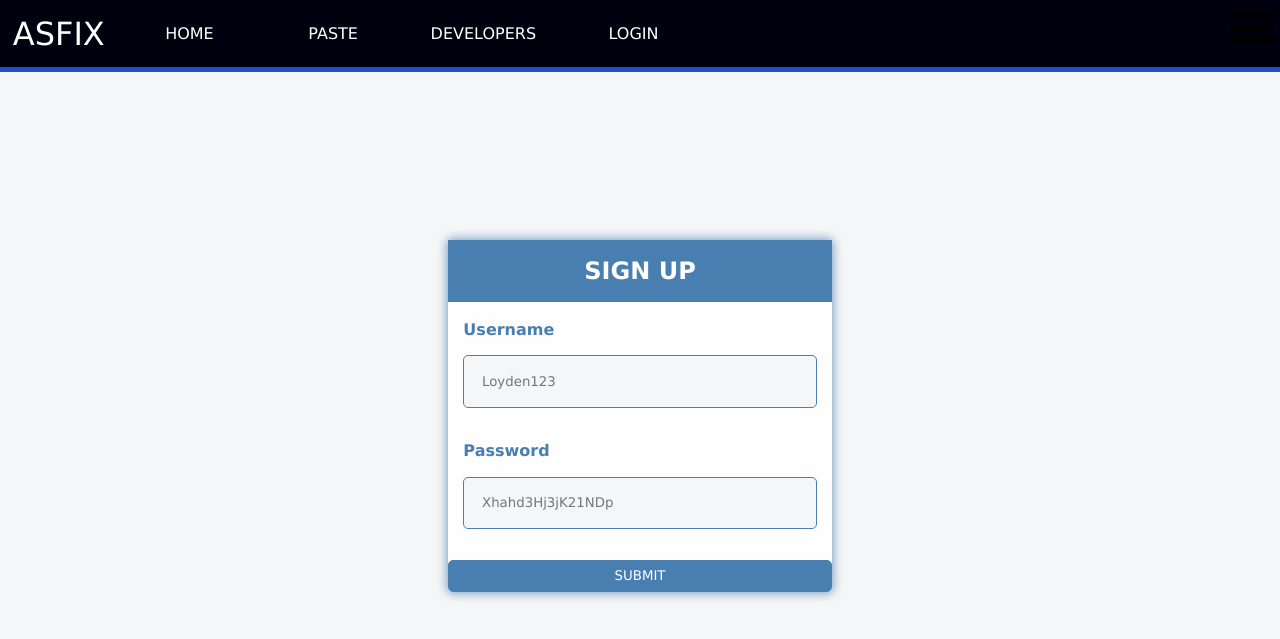
After one commit to enzolouis/embin, a Django app: template templates/sign-up.html in a window 1280 px wide. The commit adds this page. Shown: the top 639 px of the page. Run offline with Django 3.2, Linux system fonts and the light colour scheme; the template is opened without the code that fills it, so the values that code supplies are empty.

Commit message:
add front-end /login/sign-up page

```diff
--- a/asfix/urls.py
+++ b/asfix/urls.py
@@ -22,6 +22,8 @@ urlpatterns = [
 	path('', views.home),
     # path('developers', views.developers),
     path('login', views.login),
+    path('login/sign-in', views.sign_in),
+    path('login/sign-up', views.sign_up),
 	path('bin/', include("applications.bin.urls")),
     path('admin/', admin.site.urls),
 ]
--- a/asfix/views.py
+++ b/asfix/views.py
@@ -11,6 +11,12 @@ def developers(request):
 
 def login(request):
 	return render(request, "login.html")
+
+def sign_in(request):
+	return render(request, "sign-in.html")
+
+def sign_up(request):
+	return render(request, "sign-up.html")
 
 
 
--- /dev/null
+++ b/static/sign-up.css
@@ -0,0 +1,80 @@
+
+.div-signup {
+	position: absolute;
+	top: 30%;
+	left:50%;
+	-ms-transform: translateY(-30%);
+	transform: translateY(-30%);
+	-ms-transform: translateX(-50%);
+	transform: translateX(-50%);
+	width:30%;
+
+	border-radius:5px;
+	background-color:#fefefe;
+
+
+	box-shadow: 0px 0px 10px 2px rgba(72, 126, 176,0.65);
+	-moz-box-shadow: 0px 0px 10px 2px rgba(72, 126, 176,0.65);
+	-webkit-box-shadow: 0px 0px 10px 2px rgba(72, 126, 176,0.65);
+}
+
+.div-signup .top {
+	text-align:center;
+	background:rgb(72, 126, 176);
+	color:#fefefe;
+	padding:5%;
+}
+
+.div-signup .middle {
+	padding:5% 4% 8% 4%;
+}
+
+.div-signup .bottom {
+	width:100%;
+}
+
+.div-signup label {
+	display:block;
+	color:rgb(72, 126, 176);
+	font-weight:bold;
+	margin-bottom:5%;
+}
+
+.div-signup input {
+	display:block;
+	background-color:#f5f6f7;
+	color:rgb(72, 126, 176);
+	padding:5%;
+	width:100%;
+	border:1px solid rgb(72, 126, 176);
+	border-radius:5px;
+	transition:all 0.2s linear;
+}
+
+.div-signup input:hover {
+	background-color:rgb(72, 126, 176);
+	color:#fefefe;
+}
+
+/*
+.div-signup .align {
+	width:100px;
+	border-top:5px solid rgb(72, 126, 176);
+}
+*/
+
+.div-signup .username {
+	margin-bottom:10%;
+}
+
+
+
+/*
+.div-signup .already-login {
+	display:block;
+	margin-top:10%;
+	color:#e84118;
+	text-shadow:1px 2px 3px #e84118;
+}
+
+*/
--- a/static/styles.css
+++ b/static/styles.css
@@ -5,6 +5,22 @@
 	padding:0;
 	margin:0;
 	border:0;
+	font-family:"Verdana";
+	outline:none;
+}
+
+/* HTML5 display-role reset for older browsers */
+article, aside, details, figcaption, figure,
+footer, header, hgroup, menu, nav, section {
+	display: block;
+}
+
+body {
+	line-height: 1;
+}
+
+ol, ul, li {
+	list-style: none;
 }
 
 pre {
@@ -61,6 +77,8 @@ main {
 }
 
 
+
+
 /* NAVIGATION BAR */
 
 
@@ -114,3 +132,58 @@ header.navbar-parent {
 	width:50px;
 	height:50px;
 }
+
+
+
+
+
+
+
+
+
+
+
+
+
+
+
+
+
+/* BUTTON CONVENTIONS */
+
+.button-green {
+	cursor:pointer;
+	padding:2%;
+	border-radius:5px;
+	text-align:center;
+	display:block; /* block in case of <a>, <button>, ... */
+	background-color:rgb(76, 209, 55);
+	color:#fefefe;
+	border:1px solid rgb(76, 209, 55); /* BORDER INVISIBLE SANS HOVER, VISIBLE AU HOVER */
+
+	transition:all 0.3s linear;
+}
+
+.button-green:hover {
+  background-color:#fefefe;
+  color:rgb(76, 209, 55);
+}
+
+
+.button-blue {
+	cursor:pointer;
+	padding:2%;
+	border-radius:5px;
+	text-align:center;
+	display:block; /* block in case of <a>, <button>, ... */
+	background-color:rgb(72, 126, 176);
+	color:#fefefe;
+	border:1px solid rgb(72, 126, 176); /* BORDER INVISIBLE SANS HOVER, VISIBLE AU HOVER */
+
+	transition:all 0.3s linear;
+}
+
+.button-blue:hover {
+  background-color:#fefefe;
+  color:rgb(72, 126, 176);
+}
--- a/templates/login.html
+++ b/templates/login.html
@@ -14,8 +14,8 @@
 
 <div class="div-login">
 
-	<a class="sign-in" href="#">SIGN IN</a>
-	<a class="sign-up" href="#">SIGN UP</a>
+	<a class="button-green sign-in" href="login/sign-in">SIGN IN</a>
+	<a class="button-blue sign-up" href="login/sign-up">SIGN UP</a>
 
 </div>
 
--- /dev/null
+++ b/templates/sign-up.html
@@ -0,0 +1,46 @@
+<!DOCTYPE html>
+<html>
+<head>
+	{% load static %}
+	<link href="{% static 'styles.css' %}" rel="stylesheet">
+	<link href="{% static 'sign-up.css' %}" rel="stylesheet">
+	<title>ASFIX - Sign up</title>
+</head>
+<body>
+
+{% include 'basenav.html' %}
+
+<main>
+
+<form class="div-signup">
+
+	<h2 class="top">
+		SIGN UP
+	</h2>
+
+	<div class="middle">
+		<div class="username">
+			<label>Username</label>
+			<input name="username" placeholder="Loyden123">
+		</div>
+
+		<div class="password">
+			<label>Password</label>
+			<input name="password" type="password" placeholder="Xhahd3Hj3jK21NDp">
+		</div>
+	</div>
+
+	<button class="button-blue bottom">
+		SUBMIT
+	</button>
+
+</form>
+
+</main>
+
+</body>
+</html>
+
+<!--<div class="align"></div>
+
+	<a class="already-login" href="../login/sign-in">You already have an account ?</a>-->
```
Also changed, not shown: static/login.css (+5 -29 lines), db.sqlite3, static/sign-in.css (added), templates/sign-in.html (added).
